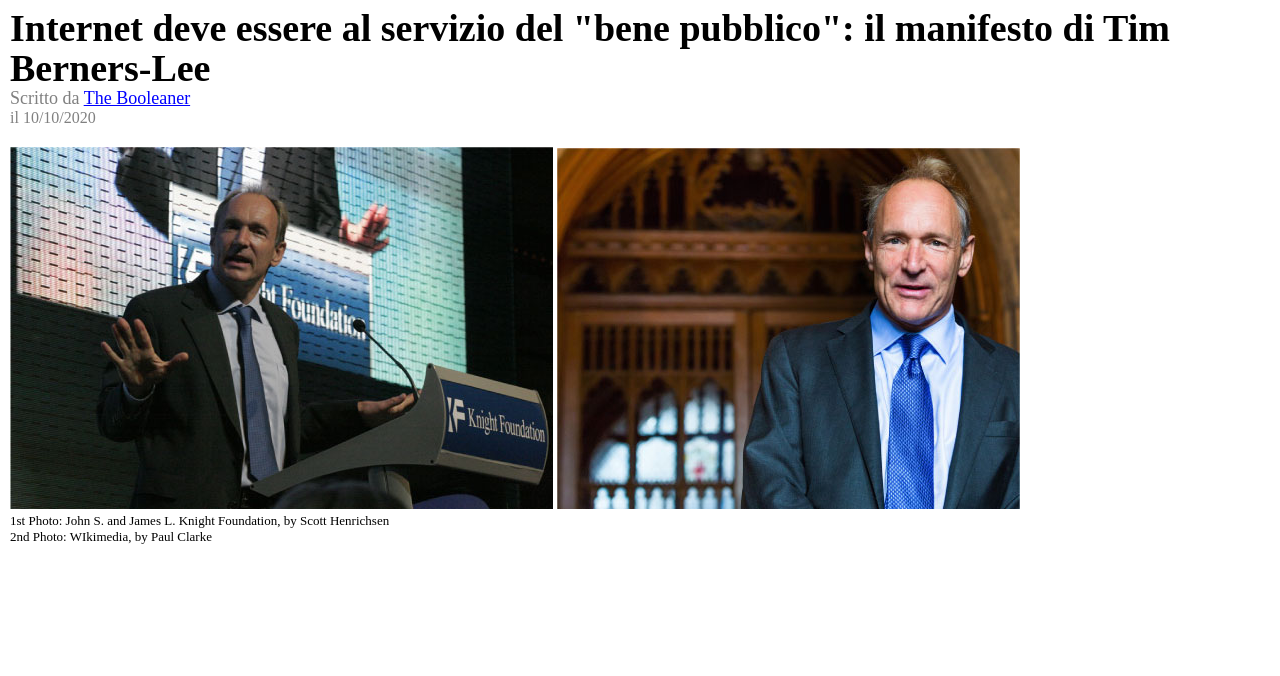
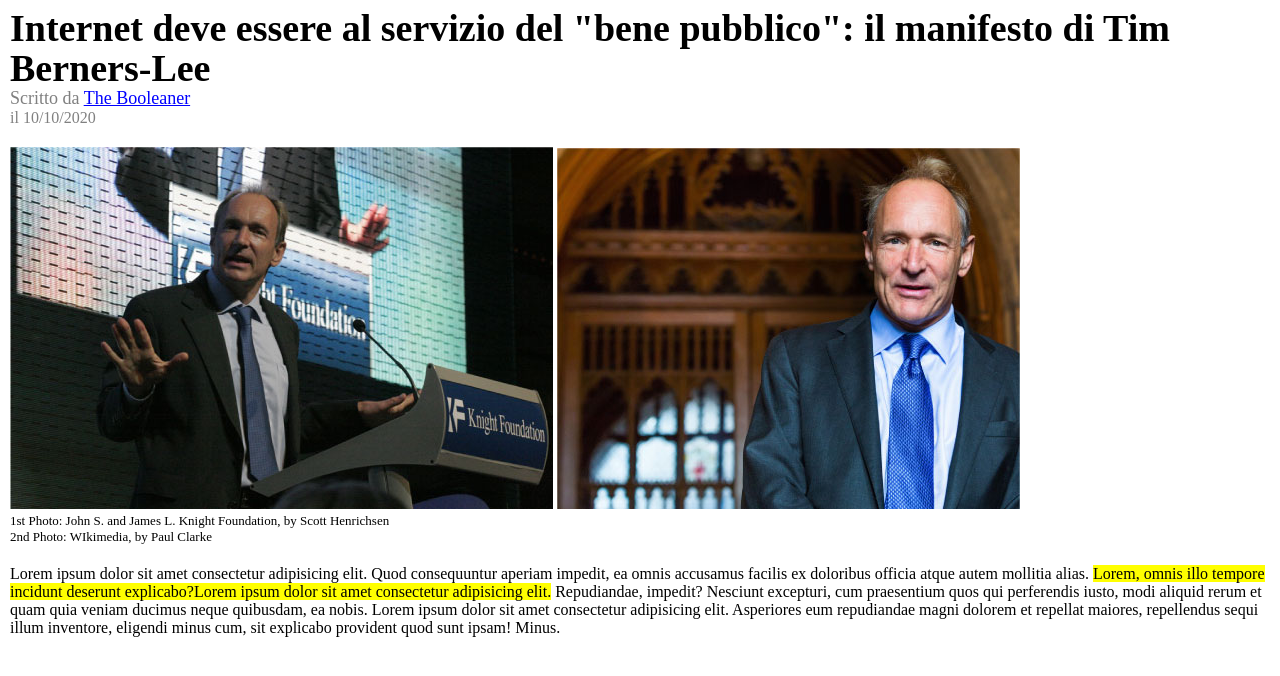
Before and after one commit to EmanueleBrusa/html-css-booleaner, a plain HTML site: page index.html in a window 1280 px wide. Shown: the part 122-798 px from the top of the page. Drawn offline with Linux system fonts and the light colour scheme.

Commit message:
agg. testo, css, commenti per migliore navigazione

```diff
--- a/css/style.css
+++ b/css/style.css
@@ -48,5 +48,13 @@ h1{
     font-size: 13px;
 }
 /*fine sezione foto main*/
+/*inizio sezione testo*/
+.evidenza{
+    background-color: yellow;
+}
+.testo{
+    margin-top: 20px;
+}
+/*fine sezione testo*/
 
 /*fine classi main*/
--- a/index.html
+++ b/index.html
@@ -15,14 +15,21 @@
     <!--fine header-->
     <!--inizio main-->
     <main> <!--contenuto: foto, descrizione foto, testo, ul, tabella, testo, titolo-->
+      <!--inizio titolo-->
       <h1>Internet deve essere al servizio del "bene pubblico": il manifesto di Tim Berners-Lee</h1>
       <div class="autore">Scritto da <a href="#" class="nome-autore">The Booleaner</a></div>
       <div class="data">il 10/10/2020</div>
+      <!--fine titolo-->
+      <!--inizio sezione foto e descrizione-->
       <div class="foto">
         <img src="./img/tim-1.jpg" alt="tim-1">
         <img src="./img/tim-2.jpg" alt="tim-2">
         <div class="didascalia">1st Photo: John S. and James L. Knight Foundation, by Scott Henrichsen</div>
         <div class="didascalia">2nd Photo: WIkimedia, by Paul Clarke</div>
+      </div>
+      <!--fine sezione foto e descrizione-->
+      <div class="testo">
+        <p>Lorem ipsum dolor sit amet consectetur adipisicing elit. Quod consequuntur aperiam impedit, ea omnis accusamus facilis ex doloribus officia atque autem mollitia alias. <span class="evidenza">Lorem, omnis illo tempore incidunt deserunt explicabo?Lorem ipsum dolor sit amet consectetur adipisicing elit.</span> Repudiandae, impedit? Nesciunt excepturi, cum praesentium quos qui perferendis iusto, modi aliquid rerum et quam quia veniam ducimus neque quibusdam, ea nobis. Lorem ipsum dolor sit amet consectetur adipisicing elit. Asperiores eum repudiandae magni dolorem et repellat maiores, repellendus sequi illum inventore, eligendi minus cum, sit explicabo provident quod sunt ipsam! Minus.</p>
       </div>
 
     </main>
```
